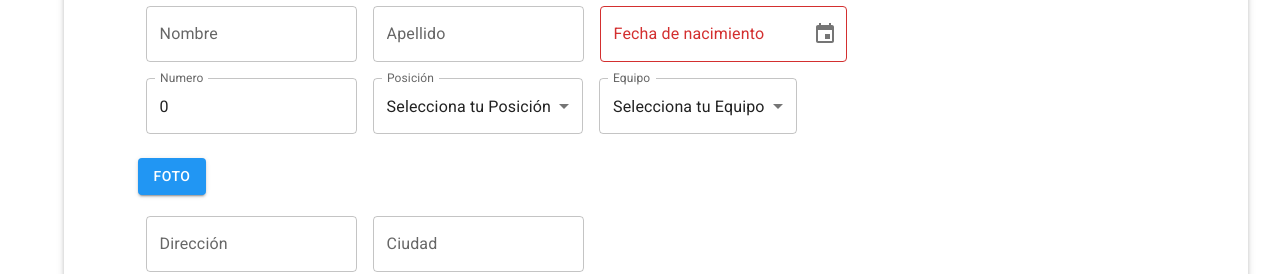
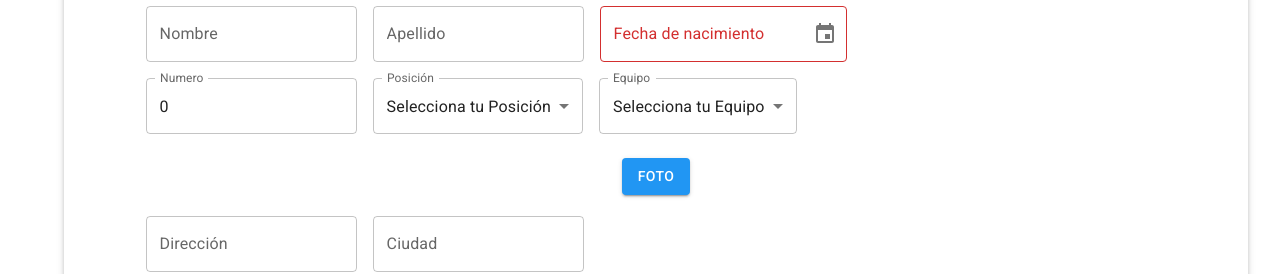
Before and after one commit to gabriel-arroyo/uzsports, a React (Vite) app: page /#/account/register in a window 1280 px wide. Shown: the part 400-674 px from the top of the page. Built offline with nearby package versions, Linux system fonts and the light colour scheme.

Commit message:
form row center

```diff
--- a/src/components/form-fields/form-footer.jsx
+++ b/src/components/form-fields/form-footer.jsx
@@ -9,6 +9,7 @@ const FormFooter = (props) => {
         display: "flex",
         flexDirection: "column",
         justifyContent: "center",
+        alignItems: "center",
       }}
     >
       {props.children}
--- a/src/components/form-fields/form-row.jsx
+++ b/src/components/form-fields/form-row.jsx
@@ -2,8 +2,19 @@ import React from "react";
 import PropTypes from "prop-types";
 
 const FormRow = (props) => {
+  const justifyContent = props.center ? "center" : "flex-start";
   return (
-    <div style={{ display: "flex", flexWrap: "wrap" }}>{props.children}</div>
+    <div
+      style={{
+        display: "flex",
+        flexWrap: "wrap",
+        alignItems: "center",
+        justifyContent: justifyContent,
+        width: "100%",
+      }}
+    >
+      {props.children}
+    </div>
   );
 };
 
@@ -11,4 +22,5 @@ export default FormRow;
 
 FormRow.propTypes = {
   children: PropTypes.any,
+  center: PropTypes.bool,
 };
--- a/src/components/form-paper/form-paper.jsx
+++ b/src/components/form-paper/form-paper.jsx
@@ -38,15 +38,10 @@ const FormPaper = (props) => {
             maxWidth: "250px",
             mt: 3,
           },
-          "& div": {
-            display: "flex",
-            justifyContent: "center",
-            alignItems: "center",
-          },
         }}
         noValidate
         autoComplete="off"
-        onSubmit={props.handleSubmit}
+        onSubmit={props.form.handleSubmit(props.handleSubmit)}
       >
         <FormContext.Provider value={props.form}>
           {props.children}
--- a/src/pages/login/login.jsx
+++ b/src/pages/login/login.jsx
@@ -5,13 +5,11 @@ import FormPaper from "../../components/form-paper/form-paper";
 import Typography from "@mui/material/Typography";
 import { Link } from "react-router-dom";
 import Field from "../../components/form-fields/field";
+import FormFooter from "../../components/form-fields/form-footer";
+import FormRow from "../../components/form-fields/form-row";
 
 const Login = () => {
-  const {
-    register,
-    handleSubmit,
-    formState: { errors },
-  } = useForm({
+  const form = useForm({
     defaultValues: {
       username: "",
       password: "",
@@ -19,26 +17,19 @@ const Login = () => {
   });
   const onSubmit = (data) => console.log(data);
   return (
-    <FormPaper title={"Login"} handleSubmit={handleSubmit(onSubmit)}>
-      <div>
-        <Field
-          name={"username"}
-          label={"Usuario"}
-          register={register}
-          errors={errors}
-          required={true}
-        />
-      </div>
-      <div>
+    <FormPaper title={"Login"} handleSubmit={onSubmit} form={form}>
+      <FormRow center={true}>
+        <Field name={"username"} label={"Usuario"} required={true} />
+      </FormRow>
+      <FormRow center={true}>
         <Field
           name={"password"}
           label={"Contraseña"}
-          register={register}
           type="password"
-          errors={errors}
           required={true}
         />
-      </div>
+      </FormRow>
+      <FormFooter>
         <Button type="submit" variant="contained">
           Login
         </Button>
@@ -46,6 +37,7 @@ const Login = () => {
           ¿No tienes cuenta?
           <Link to={"/account/register"}> Regístrate</Link>
         </Typography>
+      </FormFooter>
     </FormPaper>
   );
 };
--- a/src/pages/register/register.jsx
+++ b/src/pages/register/register.jsx
@@ -42,11 +42,7 @@ const RegisterPlayer = () => {
 
   return (
     <>
-      <FormPaper
-        title={"Registro"}
-        handleSubmit={form.handleSubmit(onSubmit)}
-        form={form}
-      >
+      <FormPaper title={"Registro"} handleSubmit={onSubmit} form={form}>
         <FormRow>
           <Field name={"firstName"} label={"Nombre"} required={true} />
           <Field name={"lastName"} label={"Apellido"} />
@@ -68,7 +64,7 @@ const RegisterPlayer = () => {
             default={"ND"}
           />
         </FormRow>
-        <FormRow>
+        <FormRow center={true}>
           <FileField name={"photoUrl"} label={"Foto"} />
         </FormRow>
         <FormRow>
```
Lines whose indentation alone changed are shown as unchanged.
